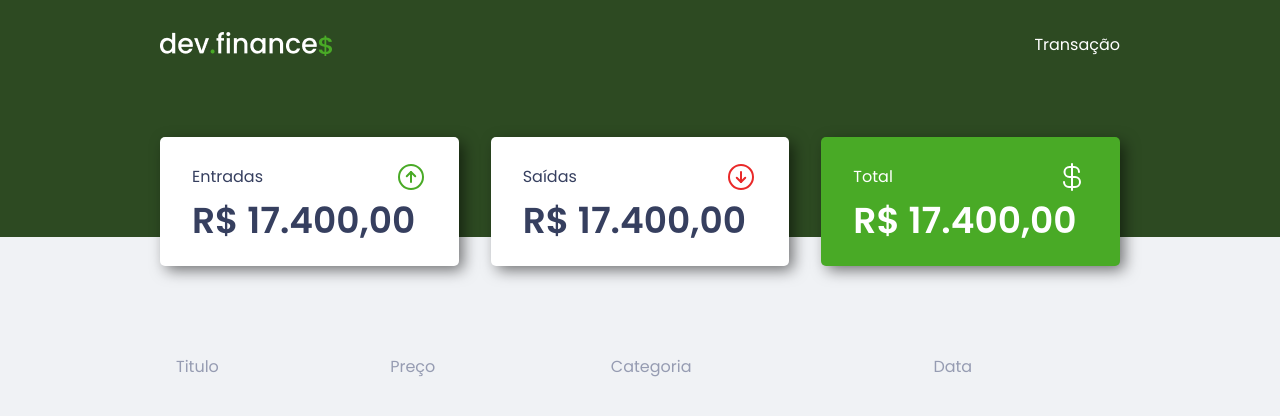
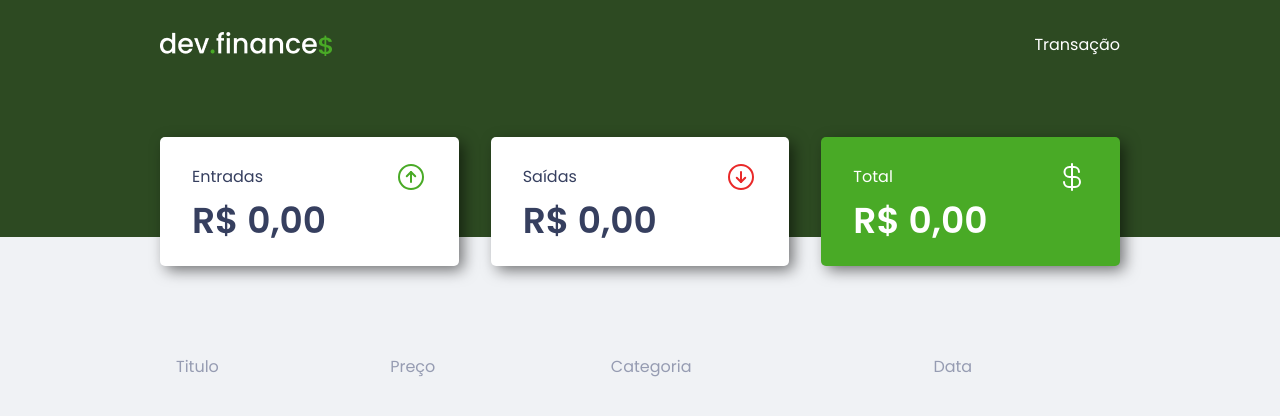
Before and after one commit to GustavoSilv4/Dev-Finances, a React (Vite) app: page / in a window 1280 px wide. Shown: the top 416 px of the page. Built offline with nearby package versions, Linux system fonts and the light colour scheme.

Commit message:
feat: using reduce in the transaction list for the calculations and a function is created to format the values

```diff
--- a/src/components/Card/index.tsx
+++ b/src/components/Card/index.tsx
@@ -1,11 +1,34 @@
 import { ArrowCircleDown, ArrowCircleUp, CurrencyDollar } from 'phosphor-react'
+import { TransactionListData } from '../../pages/Home'
 import { Container } from './styles'
 
 interface CardProps {
   type: 'entrada' | 'saida' | 'total'
+  transactionList: TransactionListData[]
 }
 
-export function Card({ type }: CardProps) {
+export function Card({ type, transactionList }: CardProps) {
+  const incomeBalance = transactionList.reduce((acc, elemento) => {
+    if (elemento.type === 'income') {
+      acc += Number(elemento.value)
+    }
+    return acc
+  }, 0)
+
+  const outcomeBalance = transactionList.reduce((acc, elemento) => {
+    if (elemento.type === 'outcome') {
+      acc += Number(elemento.value)
+    }
+    return acc
+  }, 0)
+
+  function currencyFormat(value: number) {
+    const formatted = new Intl.NumberFormat('pt-BR', { style: 'currency', currency: 'BRL' }).format(value)
+    return formatted
+  }
+
+  const calcTotalBalance = incomeBalance - outcomeBalance
+
   return (
     <Container typeCard={type}>
       <div>
@@ -17,7 +40,10 @@ export function Card({ type }: CardProps) {
         {type === 'saida' && <ArrowCircleDown size={32} />}
         {type === 'total' && <CurrencyDollar size={32} />}
       </div>
-      <span>R$ 17.400,00</span>
+
+      {type === 'entrada' && <span>{currencyFormat(incomeBalance)}</span>}
+      {type === 'saida' && <span>{currencyFormat(outcomeBalance)}</span>}
+      {type === 'total' && <span>{currencyFormat(calcTotalBalance)}</span>}
     </Container>
   )
 }
```
